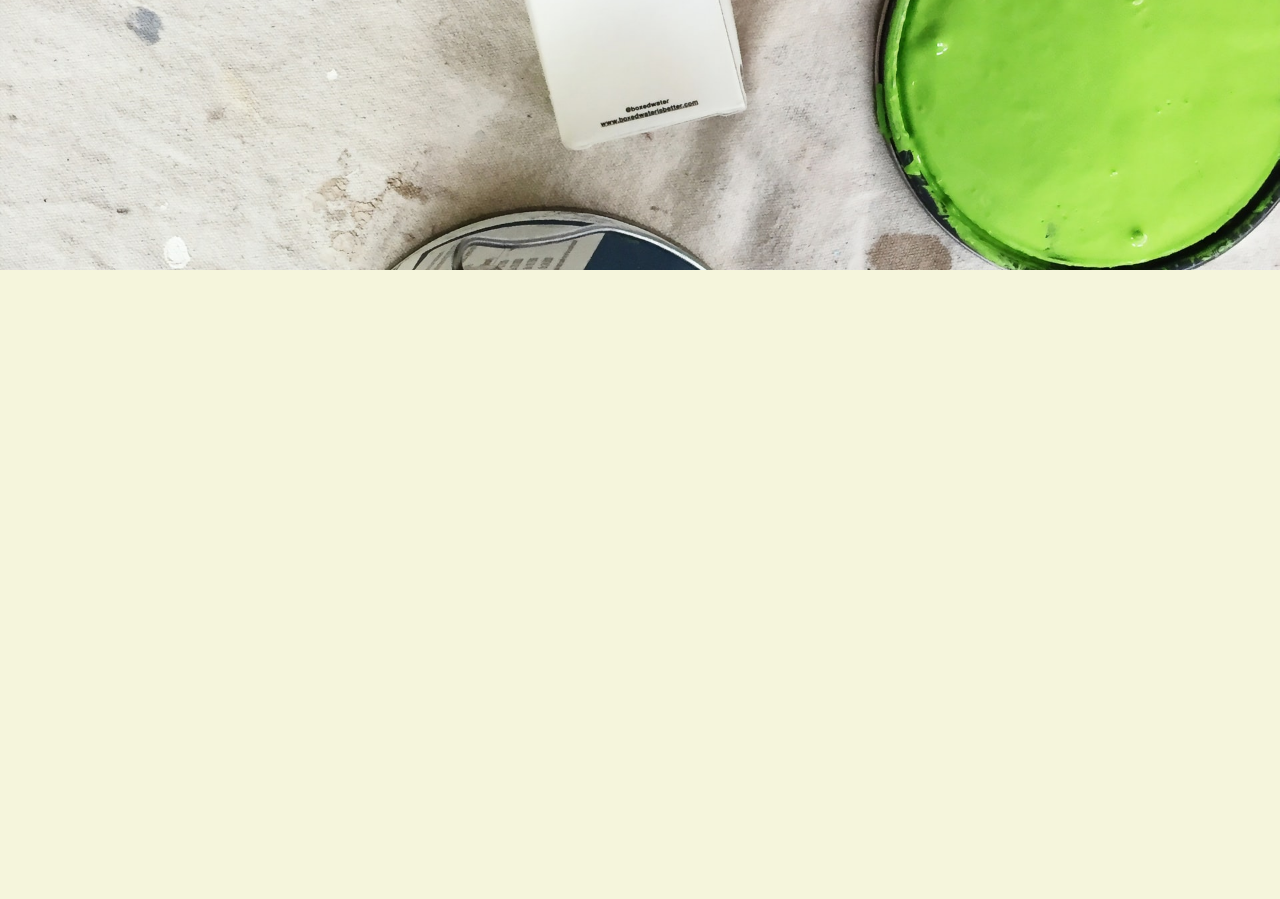
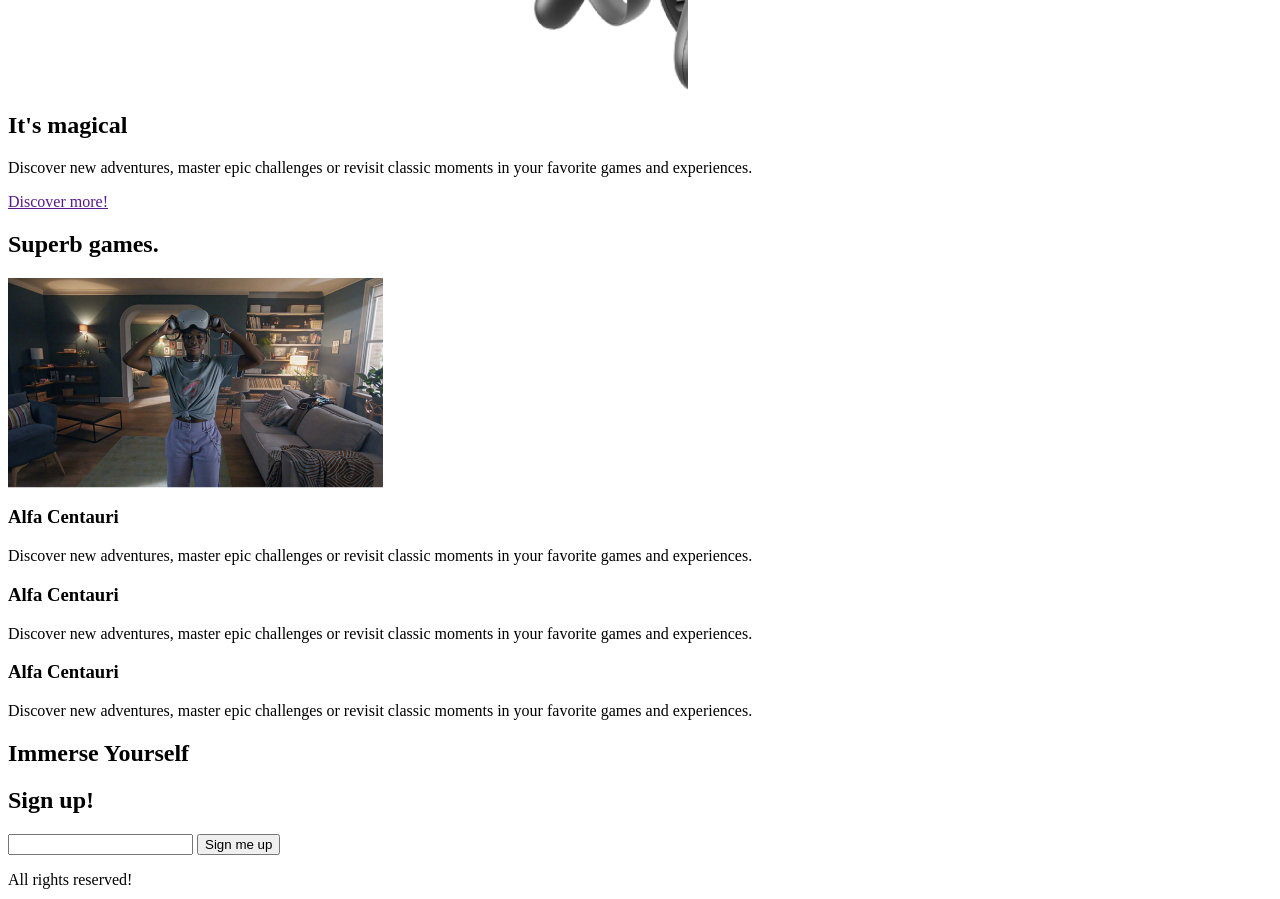
Before and after one commit to ike-bit/codeworkshop, a plain HTML site: page index.html in a window 1280 px wide. Shown: the part 530-1429 px from the top of the page. Before the commit the page ends 800 px from the top, so only its background shows below. Drawn offline with Linux system fonts and the light colour scheme.

Commit message:
Html struktúra

```diff
--- a/CSS/main.css
+++ b/CSS/main.css
@@ -1,6 +1,6 @@
-body {
+/* body {
     background-image: url('../Images/image.jpg');
     background-repeat: no-repeat;
     background-size: cover;
     background-color: beige;
-}
+} */
--- a/index.html
+++ b/index.html
@@ -5,7 +5,56 @@
     <title>Document</title>
     <link rel="stylesheet" href="CSS/main.css">
 </head>
+
 <body>
-    <h1>Hello</h1>
+    <header>
+        <div class="nav-container"></div>
+            <img src="Images/logo.svg" alt="logo">
+                <nav>
+                    <a href="">shop</a>
+                    <a href="">contact</a>
+                </nav>
+        </div>
+    </header>
+    <main>
+        <section class="hero">
+            <img src="Images/oculus.png" alt="oculus rift">
+            <h1>It's magical</h1>
+            <p>Discover new adventures, master epic challenges or revisit classic moments in your favorite games and experiences.</p>
+            <a href="">Discover more! <span class="arrow-icon"></span></a>
+        </section>
+        <section class="superb">
+            <h2>Superb games.</h2>
+            <img src="Images/in_use.jpg" alt="">
+            <div class="card">
+                <h3>Alfa Centauri</h3>
+                <p>Discover new adventures, master epic challenges or revisit classic moments in your favorite games and experiences.</p>
+            </div>
+            <div class="card">
+                <h3>Alfa Centauri</h3>
+                <p>Discover new adventures, master epic challenges or revisit classic moments in your favorite games and experiences.</p>
+            </div>
+            <div class="card">
+                <h3>Alfa Centauri</h3>
+                <p>Discover new adventures, master epic challenges or revisit classic moments in your favorite games and experiences.</p>
+            </div>
+        </section>
+        <section class="immerse">
+            <h2>Immerse Yourself</h2>
+            <div class="image-wrapper"></div>
+            <div class="image-wrapper"></div>
+        </section>
+        <section class="signup">
+            <h2>Sign up!</h2>
+            <form action="">
+                <input type="text" id="email-address" name="user-email">
+                <button type="submit">Sign me up</button>
+            </form>
+        </section>
+        <footer>
+            <p>All rights reserved!</p>
+            <img src="Images/logo.svg" alt="logo">
+        </footer>
+    </main>
 </body>
 </html>
```
Also changed, not shown: Images/in_use.jpg (added), Images/in_use@2x.jpg (added), Images/logo.svg (added), Images/oculus.png (added), Images/oculus@2x.png (added), 3 other files.
